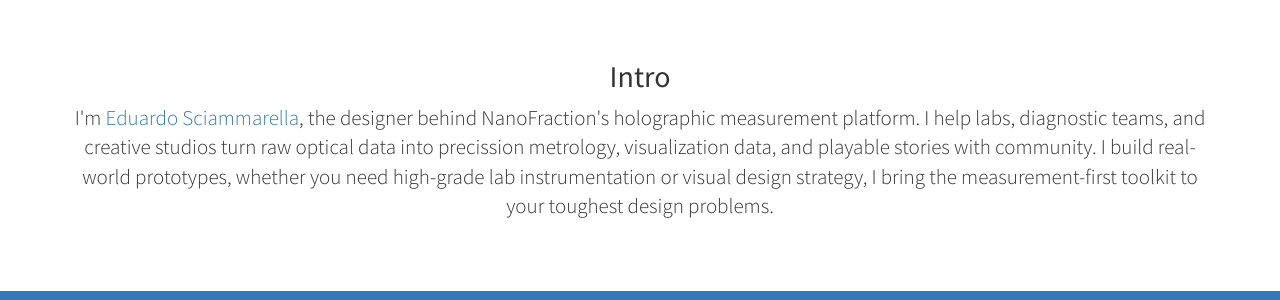
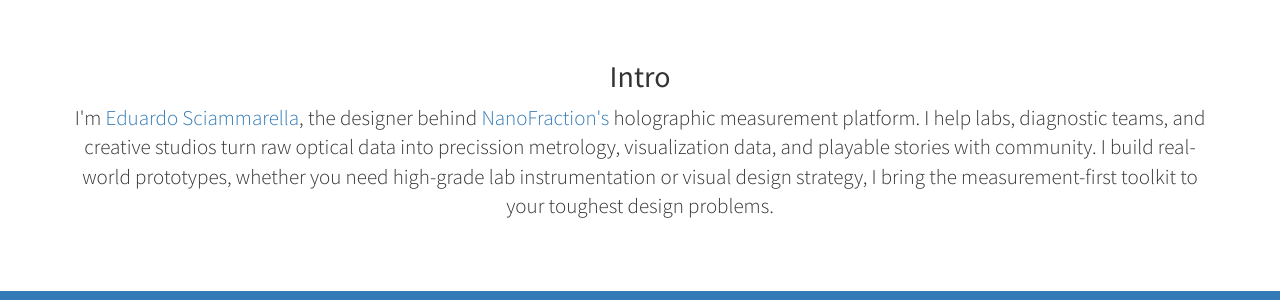
Before and after one commit to protoedu/protoedu.github.io, a Jekyll site: the page built from index.html, in a window 1280 px wide and 900 px high, scrolled down 754 px. Shown: the part 156-456 px from the top of the window. Built offline with Jekyll 4.4.1, drawn with Linux system fonts in a browser that asks for light colours.

Commit message:
Modify intro paragraph in about.html
Updated the introduction paragraph to include a link to the NanoFraction website.

```diff
--- a/_includes/about.html
+++ b/_includes/about.html
@@ -3,7 +3,7 @@
     <div class="row">
       <div class="col-lg-12 text-center">
         <h2>Intro</h2>
-        <p class="lead">I'm <a href="https://www.linkedin.com/in/protoboy/">Eduardo Sciammarella</a>, the designer behind NanoFraction's holographic measurement platform. I help labs,
+        <p class="lead">I'm <a href="https://www.linkedin.com/in/protoboy/">Eduardo Sciammarella</a>, the designer behind <a href="www.nanofraction.com">NanoFraction's</a> holographic measurement platform. I help labs,
           diagnostic teams, and creative studios turn raw optical data into precission metrology, visualization data, and playable stories
           with community. I build real-world prototypes, whether you need high-grade lab instrumentation or visual design strategy, I bring
           the measurement-first toolkit to your toughest design problems.
```
